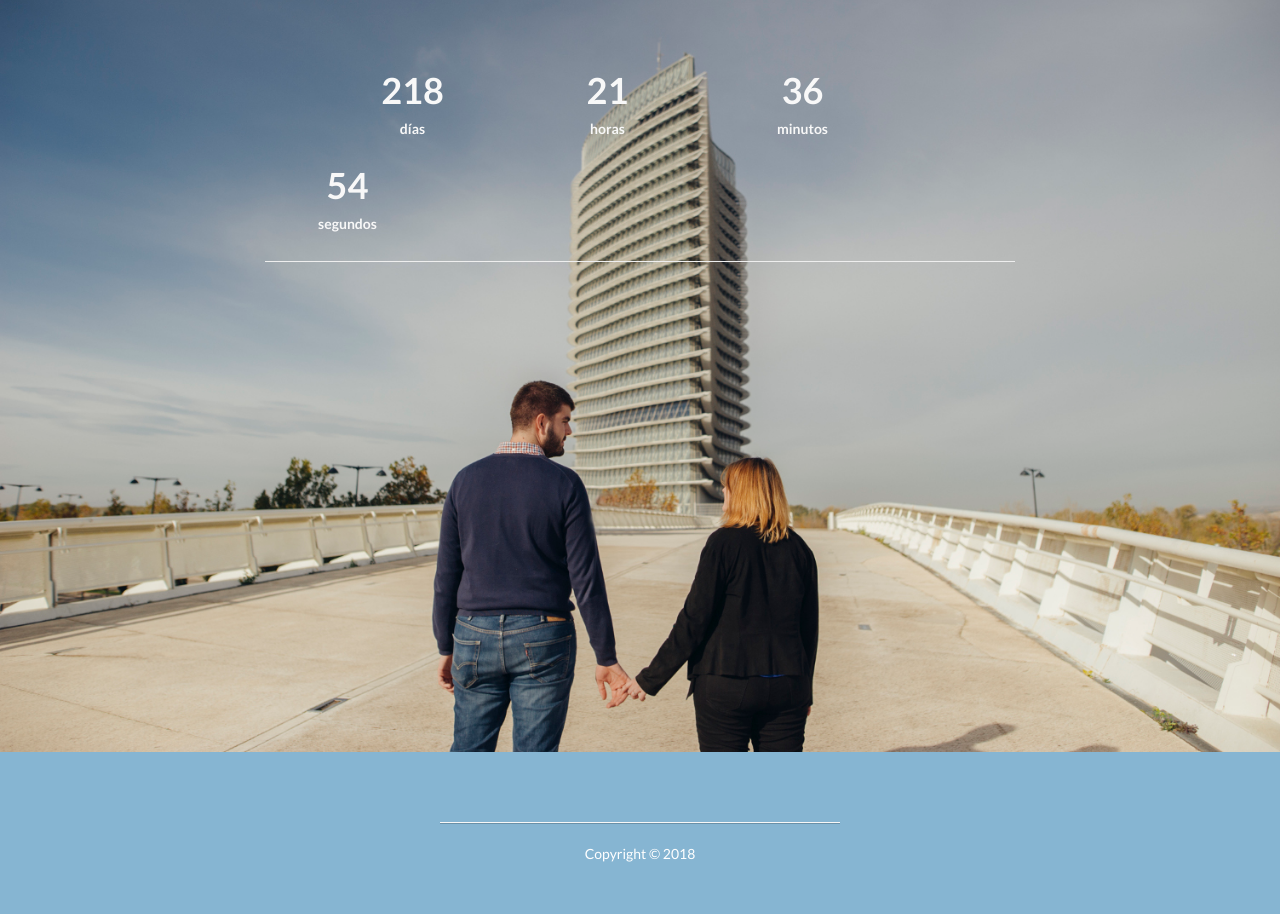
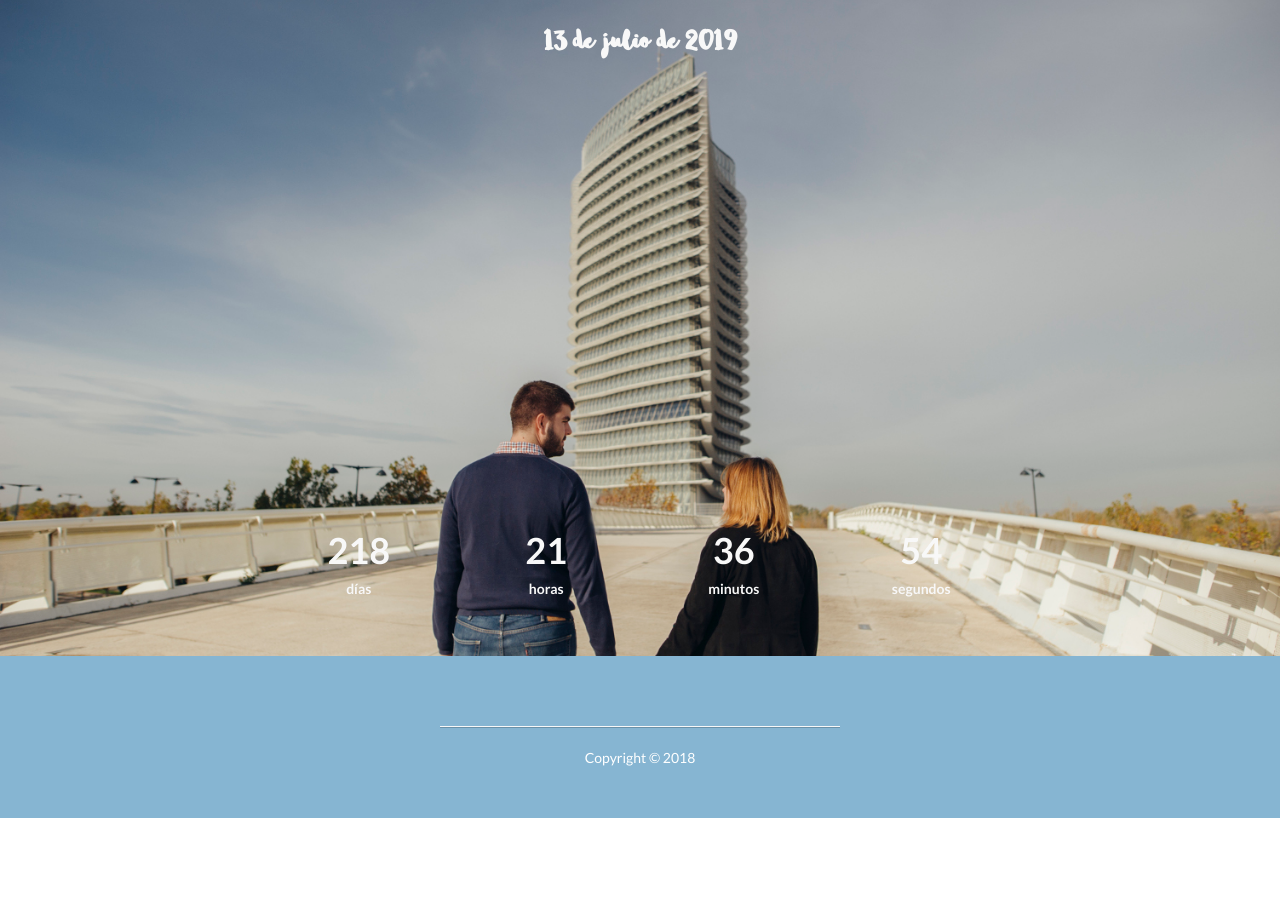
Before and after one commit to aliciasanji/iamgroot, a Jekyll site: the page built from index.html, in a window 1280 px wide. Built offline with Jekyll 4.4.1, drawn with Linux system fonts in a browser that asks for light colours; nearby versions of some CDN libraries; library files that are not in the unit come from our copies.

Commit message:
Last one

```diff
--- a/_includes/header.html
+++ b/_includes/header.html
@@ -5,6 +5,40 @@
 	<div class="intro-header">
 
 
+
+
+        <div class="container">
+
+            <div class="row">
+                <div class="col-lg-12">
+                    <div class="intro-message-header" style="height: 490px;">
+                       <h1>
+                        <strong>
+                          <p style="font-family: Sophia;"> 13 de julio de 2019 </p>
+                        </strong>
+                      </h1>
+                        <!--<h1>{{ site.title }}</h1>-->
+                        <!--<h3>{{ page.subTitle }}</h3>-->
+                        <!--<img src="img/fotos/foto1.jpg" style="max-width: 80%;" />-->
+                        <!--<hr class="intro-divider">-->
+                        <!--
+                        <ul class="list-inline intro-social-buttons">
+                            <li>
+                                <a href="https://twitter.com/{{ site.twitter_account }}" target="_blank" class="btn btn-default btn-lg"><i class="fa fa-twitter fa-fw"></i> <span class="network-name">TWITTER</span></a>
+                            </li>
+                            <li>
+                                <a href="https://github.com/{{ site.github_account }}" target="_blank" class="btn btn-default btn-lg"><i class="fa fa-github fa-fw"></i> <span class="network-name">GITHUB</span></a>
+                            </li>
+                            <li>
+                                <a href="mailto:{{ site.email }}" target="_blank" class="btn btn-default btn-lg"><i class="fa fa-envelope fa-fw"></i> <span class="network-name">E-MAIL</span></a>
+                            </li>
+                        </ul>
+                    -->
+                    </div>
+                </div>
+            </div>
+
+        </div>
         <!-- /.container -->
     <div class="container">
     <div class="row text-center">
@@ -17,7 +51,8 @@
           </div>
         </div>
         <div class="row">
-          <div class="col-md-3 col-sm-3 col-xs-3 col-xs-offset-1">
+          <div class="col-md-12 col-md-offset-0 col-sm-12 col-sm-offset-0 col-xs-11 col-xs-offset-1">
+            <div class="col-md-3 col-sm-3 col-xs-12">
               <div class="introduction-item">
                 <h1>
                   <strong>
@@ -29,7 +64,7 @@
                 </h5>
               </div>
             </div>
-          <div class="col-md-3 col-sm-3 col-xs-2">
+            <div class="col-md-3 col-sm-3 col-xs-4">
               <div class="introduction-item">
                 <h1>
                   <strong>
@@ -41,7 +76,7 @@
                 </h5>
               </div>
             </div>
-          <div class="col-md-3 col-sm-3 col-xs-2">
+            <div class="col-md-3 col-sm-3 col-xs-4">
               <div class="introduction-item">
                 <h1>
                   <strong>
@@ -53,7 +88,7 @@
                 </h5>
               </div>
             </div>
-          <div class="col-md-3 col-sm-3 col-xs-3">
+            <div class="col-md-3 col-sm-3 col-xs-4">
               <div class="introduction-item">
                 <h1>
                   <strong>
@@ -66,8 +101,9 @@
               </div>
             </div>
           </div>
+        </div>
         <!-- /.row (nested) -->
-        <hr class="small">
+        <!-- <hr class="small"> -->
       </div>
       <!-- /.col-lg-10 -->
     </div>
@@ -110,34 +146,6 @@
                 }
             }, 1000);
         </script>
-
-        <div class="container">
-
-            <div class="row">
-                <div class="col-lg-12">
-                    <div class="intro-message-header" style="height: 420px;">
-                        <!--<h1>{{ site.title }}</h1>-->
-                        <!--<h3>{{ page.subTitle }}</h3>-->
-                        <!--<img src="img/fotos/foto1.jpg" style="max-width: 80%;" />-->
-                        <!--<hr class="intro-divider">-->
-                        <!--
-                        <ul class="list-inline intro-social-buttons">
-                            <li>
-                                <a href="https://twitter.com/{{ site.twitter_account }}" target="_blank" class="btn btn-default btn-lg"><i class="fa fa-twitter fa-fw"></i> <span class="network-name">TWITTER</span></a>
-                            </li>
-                            <li>
-                                <a href="https://github.com/{{ site.github_account }}" target="_blank" class="btn btn-default btn-lg"><i class="fa fa-github fa-fw"></i> <span class="network-name">GITHUB</span></a>
-                            </li>
-                            <li>
-                                <a href="mailto:{{ site.email }}" target="_blank" class="btn btn-default btn-lg"><i class="fa fa-envelope fa-fw"></i> <span class="network-name">E-MAIL</span></a>
-                            </li>
-                        </ul>
-                    -->
-                    </div>
-                </div>
-            </div>
-
-        </div>
 	</div>
 	<!-- /.intro-header -->
 </section>
--- a/css/i-am-groot.css
+++ b/css/i-am-groot.css
@@ -5,9 +5,11 @@
  */
 
 @font-face {
-  font-family: "Lucida Handwritting";
-  src: url("../fonts/LHANDW.TTF");
+  font-family: "Sophia";
+  src: url("../fonts/Sophia.ttf");
 }
+
+
 
 body,
 html {
@@ -32,7 +34,7 @@ h6 {
 }
 
 .intro-header {
-    padding-top: 50px; /* If you're making other pages, make sure there is 50px of padding to make sure the navbar doesn't overlap content! */
+    /*padding-top: 50px;*/ /* If you're making other pages, make sure there is 50px of padding to make sure the navbar doesn't overlap content! */
     padding-bottom: 50px;
     text-align: center;
     color: #f8f8f8;
@@ -49,6 +51,10 @@ h6 {
         background-image: url('../img/fotos/foto2_mobile.jpg') no-repeat center center;
         background-position: center 0px;
   }
+
+  #countdown-days, #countdown-hours, #countdown-minutes, #countdown-seconds {
+    font-size: 34px;
+  }
 }
 .intro-message {
     position: relative;
@@ -58,7 +64,7 @@ h6 {
 
 .intro-message-header {
     position: relative;
-    padding-top: 5%;
+    /*padding-top: 5%;*/
     padding-bottom: 5%;
 }
 
```
Also changed, not shown: img/fotos/foto2_mobile.jpg, img/fotos/foto2_mobile_old.jpg (added). Lines whose indentation alone changed are shown as unchanged.
